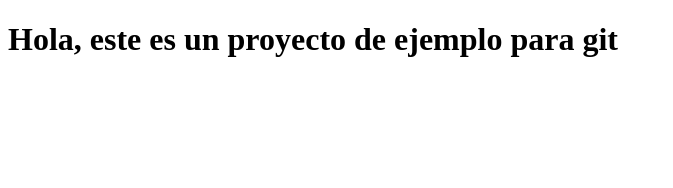
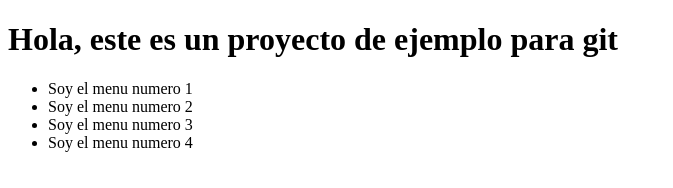
Before and after one commit to pipemerken/Proyecto_ejemplo_git, a plain HTML site: page index.html in a window 1280 px wide. Shown: the whole page, without its empty margins (0-673 px from the left). Drawn offline with Linux system fonts and the light colour scheme.

```diff
--- a/assets/style.css
+++ b/assets/style.css
@@ -1,3 +1,7 @@
 body{
     background-color: black;
 }
+
+.ejemplo {
+    height: 1px;
+}
--- a/index.html
+++ b/index.html
@@ -7,5 +7,11 @@
 </head>
 <body>
     <h1>Hola, este es un proyecto de ejemplo para git</h1>
+    <ul>
+        <li>Soy el menu numero 1</li>
+        <li>Soy el menu numero 2</li>
+        <li>Soy el menu numero 3</li>
+        <li>Soy el menu numero 4</li>
+    </ul>
 </body>
 </html>
```
